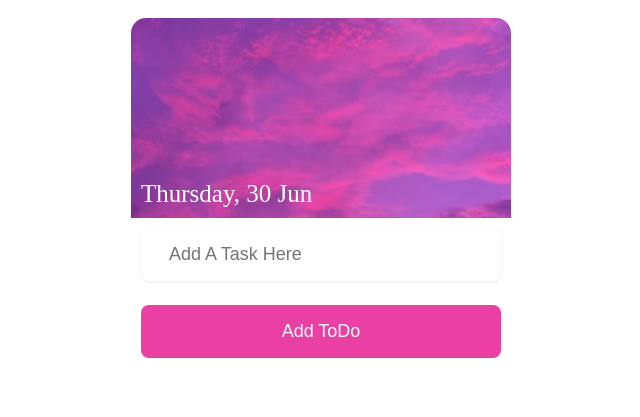
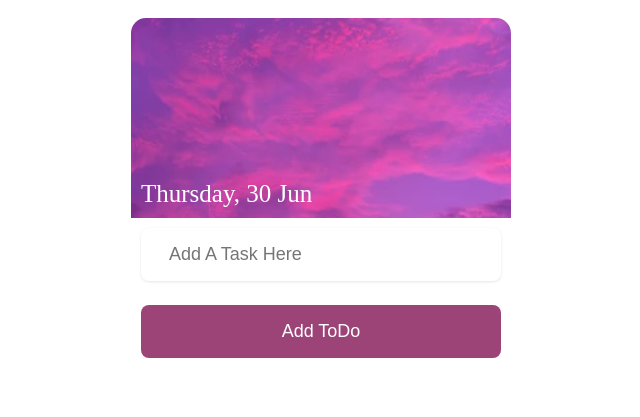
Before and after one commit to Melinigounder/to-do-app, a plain HTML site: page index.html in a window 1280 px wide. Shown: the whole page, without its empty margins (329-969 px from the left). Drawn offline with Linux system fonts and the light colour scheme.

Commit message:
change of colour

```diff
--- a/css/stylesheet.css
+++ b/css/stylesheet.css
@@ -1,11 +1,10 @@
 :root {
-  --primary: #EA40A4;
+  --primary: #9c4478;
   --bubble: #3A82EE;
-  --personal: var(--primary);
   --light: #EEE;
   --grey: #888;
-  --dark: #313154;
-  --danger: #ff5b57;
+  --dark: #24243e;
+  --danger: #ef1714;
   --shadow: 0 1px 3px rgba(0, 0, 0, 0.1);
   --bubble-glow: 0px 0px 4px rgba(58, 130, 238, 0.75);
 }
--- a/js/to-do-app.js
+++ b/js/to-do-app.js
@@ -19,8 +19,6 @@ window.addEventListener('load', () => {
         e.preventDefault();
         errorElement.innerText= messages.join(',')
     }
-        //alert('Please add Task')
-
         const todo = {
             content: e.target.elements.content.value,
             category: e.target.elements.category.value,
```
Also changed, not shown: index.html (+3 -1 lines).
